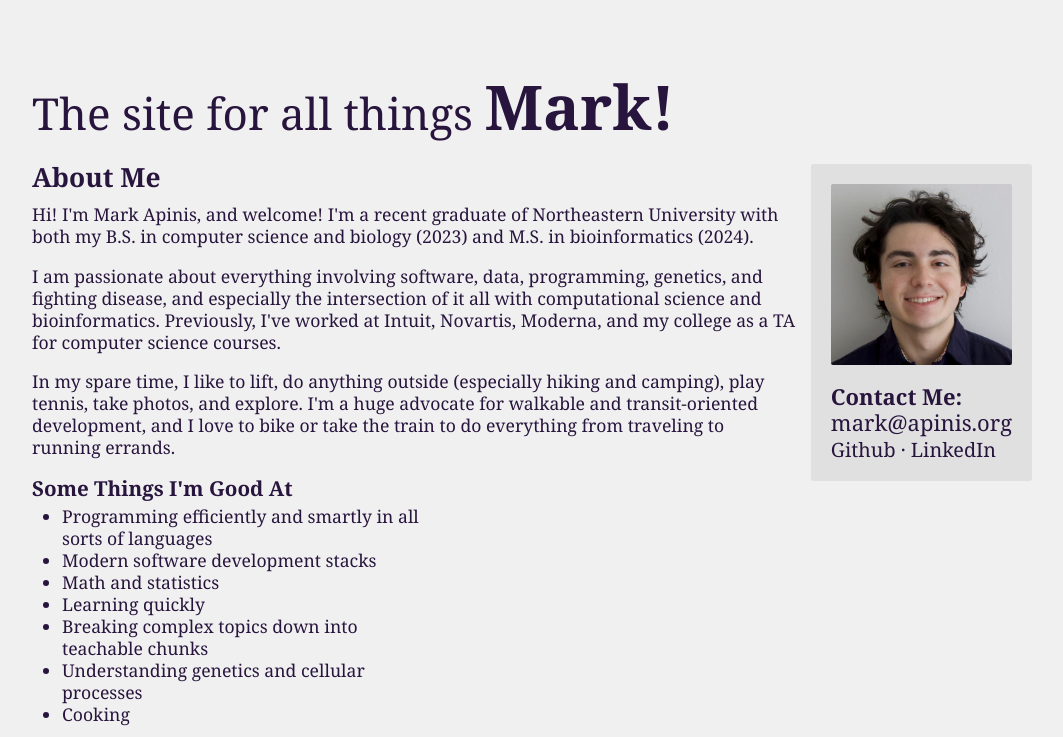
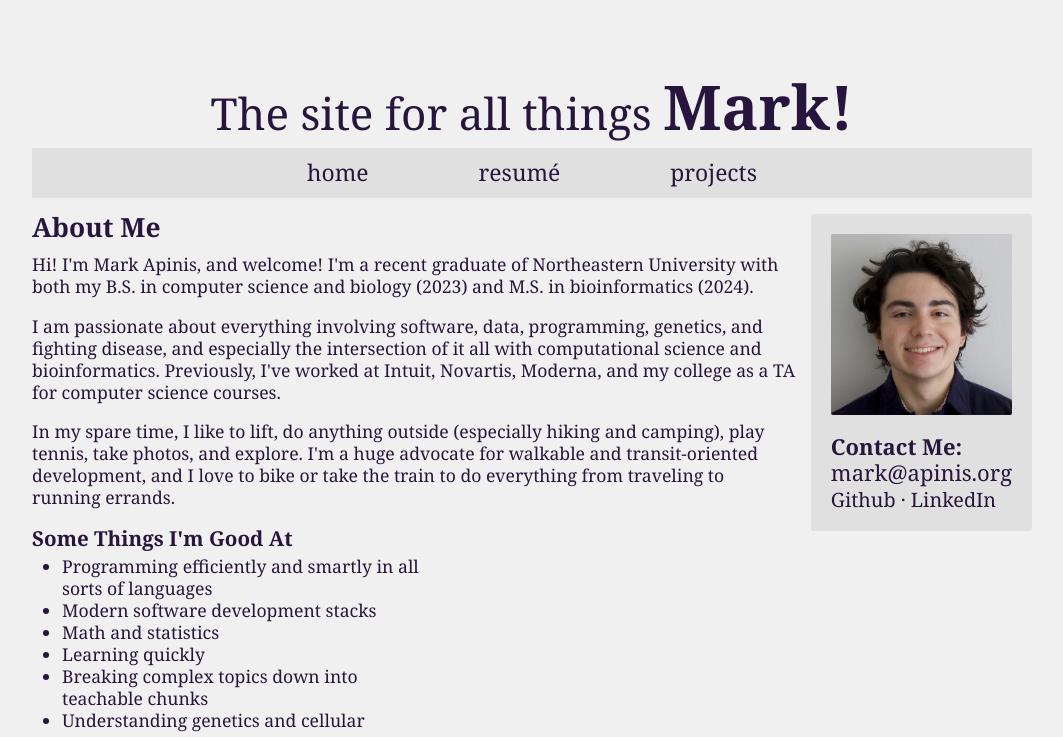
Before and after one commit to mapinis/mapinis.github.io, a Next.js app: page / in a window 1280 px wide. Shown: the top 737 px of the page, without its empty margins (108-1171 px from the left). Built offline with nearby package versions, Linux system fonts and the light colour scheme.

Commit message:
Navigation bar and centerd title

```diff
--- a/src/app/globals.css
+++ b/src/app/globals.css
@@ -17,7 +17,7 @@
   box-sizing: border-box;
   padding: 0;
   margin: 0;
-  font-family: Georgia, 'Times New Roman', Times, serif
+  font-family: Georgia, "Times New Roman", Times, serif;
 }
 
 html {
@@ -50,14 +50,13 @@ body h3 {
   margin-bottom: 6px;
 }
 
-
 a {
   color: inherit;
   text-decoration: none;
 }
 
 a:hover {
-  text-decoration: underline
+  text-decoration: underline;
 }
 
 @media only screen and (max-width: 850px) {
@@ -75,6 +74,9 @@ a:hover {
 #header {
   font-size: 2.5em;
   line-height: initial;
+  margin: auto;
+  max-width: fit-content;
+  text-align: center;
 }
 
 #name {
@@ -82,6 +84,38 @@ a:hover {
   font-weight: bold;
 }
 
+#navContainer {
+  width: 100%;
+  background-color: #e0e0e0;
+  border-radius: 2px;
+}
+
+@media (prefers-color-scheme: dark) {
+  #navContainer {
+    background: #3b3b3b;
+  }
+}
+
+#nav {
+  height: 50px;
+  width: 450px;
+  margin: auto;
+  display: flex;
+  flex-direction: row;
+  justify-content: space-between;
+  align-items: center;
+  align-content: center;
+  flex-wrap: nowrap;
+  font-size: 1.3em;
+}
+
+@media only screen and (max-width: 850px) {
+  #nav {
+    width: 100%;
+    padding: 0 20px;
+  }
+}
+
 .main {
-  margin-top: 1rem
+  margin-top: 1rem;
 }
--- a/src/app/layout.tsx
+++ b/src/app/layout.tsx
@@ -11,13 +11,35 @@ export default function RootLayout({
 }: Readonly<{
   children: React.ReactNode;
 }>) {
+
+  const navItems = [
+    {
+      name: "home",
+      route: "/",
+    },
+    {
+      name: "resumé",
+      route: "/resume",
+    },
+    {
+      name: "projects",
+      route: "projects"
+    }
+  ]
+
   return (
     <html lang="en">
       <body>
         <div id="header">
           The site for all things <span id="name">Mark!</span>
         </div>
-        {/* TODO navbar goes here */}
+        <div id="navContainer">
+          <div id="nav">
+            {navItems.map((({name, route}) => (
+              <a className="navItem" key={route} href={route}>{name}</a>
+            )))}
+          </div>
+        </div>
         <main className="main">{children}</main>
       </body>
     </html>
--- a/src/app/page.module.css
+++ b/src/app/page.module.css
@@ -15,7 +15,7 @@
 #photoFrame {
   width: 13em;
   font-size: 1.25em;
-  background: #E0E0E0;
+  background: #e0e0e0;
   padding: 20px;
   height: max-content;
   border-radius: 3px;
@@ -23,7 +23,7 @@
 
 @media (prefers-color-scheme: dark) {
   #photoFrame {
-    background: #3B3B3B
+    background: #3b3b3b
   }
 }
 
```
